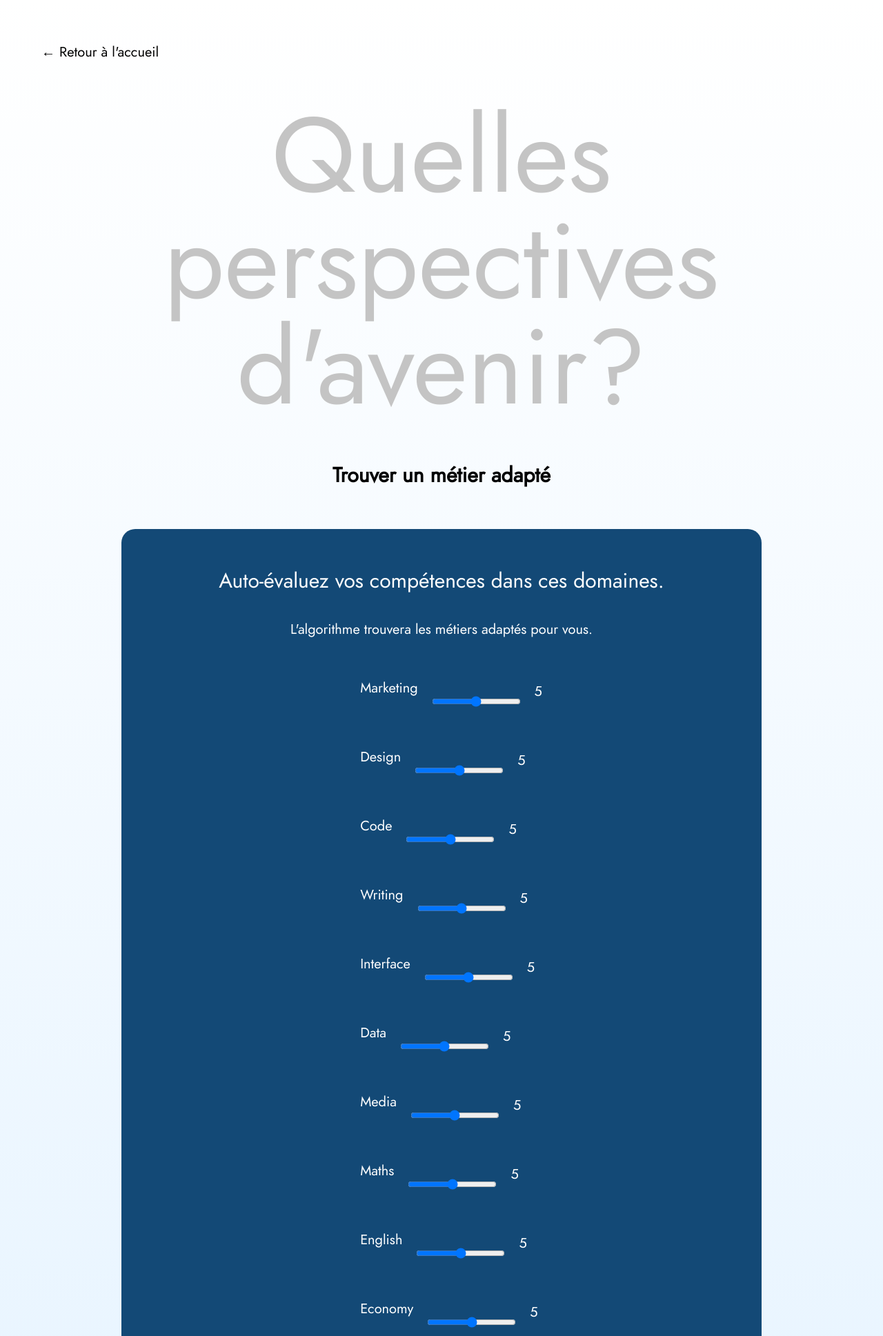
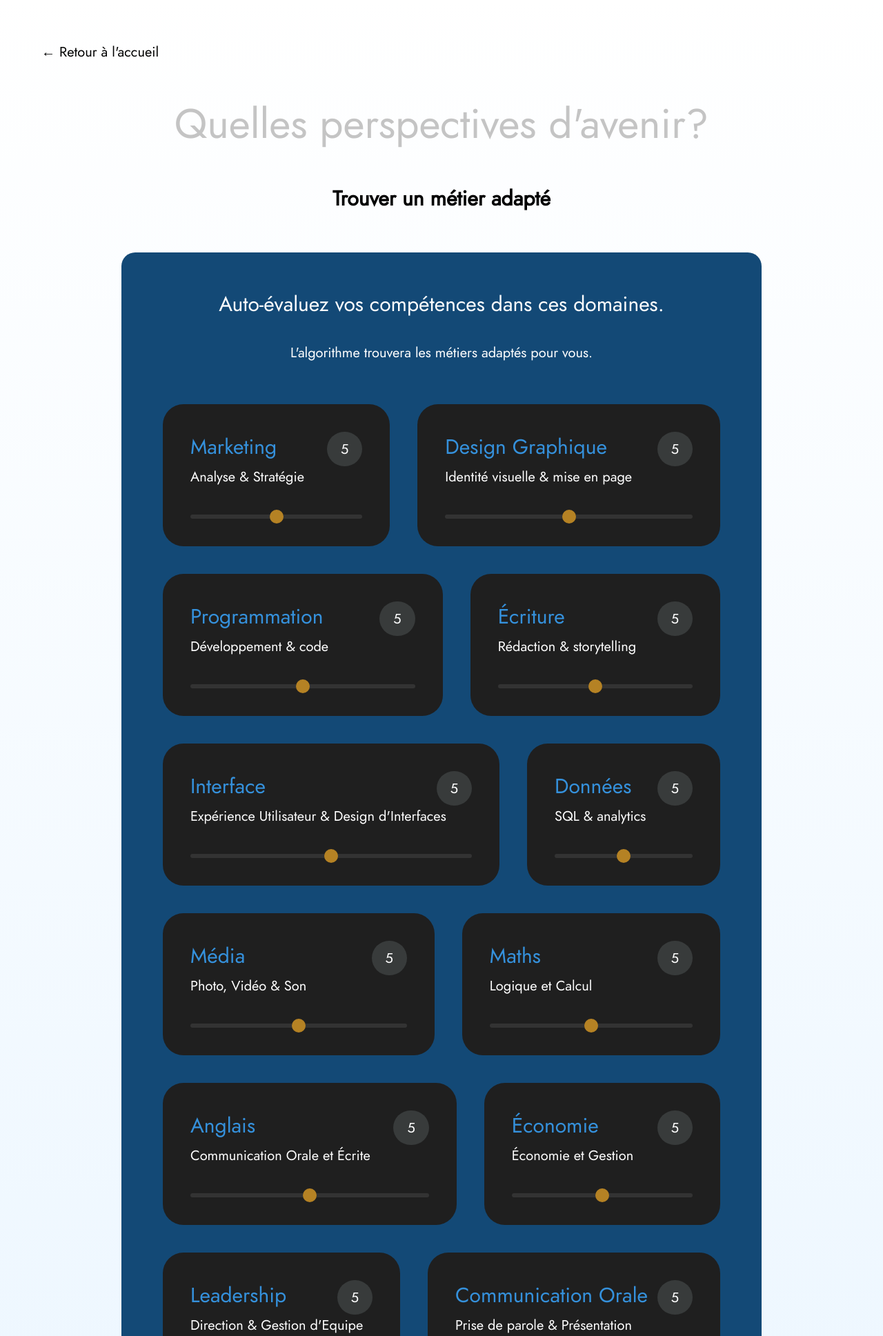
Before and after one commit to Thibault-HEIG/DisplayFlex, a PHP site: page /profile-guesser.html in a window 1280 px wide. Shown: the top 1937 px of the page at 69% size. Run offline with PHP 8.4, Linux system fonts and the light colour scheme.

Commit message:
Ajout des soft skills avec un filtre au 0

```diff
--- a/public/css/profile-guesser.css
+++ b/public/css/profile-guesser.css
@@ -4,6 +4,7 @@
 section#hero {
 
     h1 {
+        font-size: var(--fs-large);
         text-align: center;
         margin: 3rem 0;
     }
@@ -24,11 +25,10 @@ section#test-form {
         flex-direction: column;
         max-width: 80%;
         margin: 0 auto;
-        justify-content: space-evenly;
         align-items: center;
         color: var(--color-white);
 
-        h3 {
+        &>h3 {
             font-size: var(--fs-medium);
             font-weight: 400;
             line-height: 1;
@@ -38,32 +38,73 @@ section#test-form {
         div#input-group {
             margin-top: 3rem;
             display: flex;
-            flex-direction: column;
             gap: 2rem;
             flex-wrap: wrap;
 
             div.skill {
                 display: flex;
-                gap: 1rem;
+                flex-direction: column;
+                flex-grow: 1;
+                align-content: space-between;
+                min-width: 30%;
+                background-color: rgb(31, 31, 31);
+                padding: 2rem;
+                border-radius: 30px;
+
+                div.skill-top {
+                    display: flex;
+                    justify-content: space-between;
 
                     h3 {
+                        color: var(--color-blue);
+                        font-size: var(--fs-medium);
+                        font-weight: 400;
+                    }
+
+                    span {
+                        background-color: rgba(226, 253, 255, 0.125);
+                        padding: 0.5rem 1rem;
+                        border-radius: 100px;
+                    }
+                }
+
+                p {
                     font-size: var(--fs-base);
                 }
 
-                input {}
+                input[type="range"] {
+                    margin-top: 2rem;
+                    /* RESET */
+                    -webkit-appearance: none;
+                    appearance: none;
+                    width: 100%;
+                    background: transparent;
+                    /* RESET */
 
-                .skill-dot {
-                    width: 8px;
-                    height: 8px;
+                    &::-webkit-slider-runnable-track {
+                        height: 6px;
+                        border-radius: 10px;
+                        background: #333;
+                    }
+
+                    &::-webkit-slider-thumb {
+                        -webkit-appearance: none;
+                        width: 20px;
+                        height: 20px;
                         border-radius: 50%;
-                    background: var(--color-);
-                    flex-shrink: 0;
+                        background: var(--color-orange);
+                        margin-top: -7px; /* centers it on the track */
+                        cursor: pointer;
+                    }
+                }
+            }
         }
     }
 
     button {
+        margin-top: 2rem;
         font-family: Jost;
-                padding: 0.5rem 2rem;
+        padding: 1rem 2rem;
         border-radius: 20px;
         background-color: var(--color-orange);
         border: none;
--- a/public/profile-guesser.html
+++ b/public/profile-guesser.html
@@ -22,73 +22,151 @@
             <p>L'algorithme trouvera les métiers adaptés pour vous.</p>
 
             <div id="input-group">
+                <!-- All skills use the same structure: .skill-top (name + value), optional description, then the range input -->
                 <div class="skill" id="marketing">
-                    <span class="skill-dot"></span>
-                    <h3 class="skill-name">Marketing</h3>
+                    <div class="skill-top">
+                        <h3 class="skill-name">Marketing</h3>
+                        <span class="skill-value" id="v0">5</span>
+                    </div>
+                    <p class="description">Analyse & Stratégie</p>
                     <input type="range" min="0" max="10" step="1" value="5" id="s0">
-                    <span class="skill-value" id="v0"></span>
                 </div>
+
                 <div class="skill" id="graphic-design">
-                    <span class="skill-dot"></span>
-                    <h3 class="skill-name">Design</h3>
+                    <div class="skill-top">
+                        <h3 class="skill-name">Design Graphique</h3>
+                        <span class="skill-value" id="v1">5</span>
+                    </div>
+                    <p class="description">Identité visuelle & mise en page</p>
                     <input type="range" min="0" max="10" step="1" value="5" id="s1">
-                    <span class="skill-value" id="v1"></span>
                 </div>
+
                 <div class="skill" id="coding">
-                    <span class="skill-dot"></span>
-                    <h3 class="skill-name">Code</h3>
+                    <div class="skill-top">
+                        <h3 class="skill-name">Programmation</h3>
+                        <span class="skill-value" id="v2">5</span>
+                    </div>
+                    <p class="description">Développement & code</p>
                     <input type="range" min="0" max="10" step="1" value="5" id="s2">
-                    <span class="skill-value" id="v2"></span>
                 </div>
+
                 <div class="skill" id="writing">
-                    <span class="skill-dot"></span>
-                    <h3 class="skill-name">Writing</h3>
+                    <div class="skill-top">
+                        <h3 class="skill-name">Écriture</h3>
+                        <span class="skill-value" id="v3">5</span>
+                    </div>
+                    <p class="description">Rédaction & storytelling</p>
                     <input type="range" min="0" max="10" step="1" value="5" id="s3">
-                    <span class="skill-value" id="v3"></span>
                 </div>
+
                 <div class="skill" id="interface">
-                    <span class="skill-dot"></span>
-                    <h3 class="skill-name">Interface</h3>
+                    <div class="skill-top">
+                        <h3 class="skill-name">Interface</h3>
+                        <span class="skill-value" id="v4">5</span>
+                    </div>
+                    <p class="description">Expérience Utilisateur & Design d'Interfaces</p>
                     <input type="range" min="0" max="10" step="1" value="5" id="s4">
-                    <span class="skill-value" id="v4"></span>
                 </div>
+
                 <div class="skill" id="data">
-                    <span class="skill-dot"></span>
-                    <h3 class="skill-name">Data</h3>
+                    <div class="skill-top">
+                        <h3 class="skill-name">Données</h3>
+                        <span class="skill-value" id="v5">5</span>
+                    </div>
+                    <p class="description">SQL & analytics</p>
                     <input type="range" min="0" max="10" step="1" value="5" id="s5">
-                    <span class="skill-value" id="v5"></span>
                 </div>
+
                 <div class="skill" id="media">
-                    <span class="skill-dot"></span>
-                    <h3 class="skill-name">Media</h3>
+                    <div class="skill-top">
+                        <h3 class="skill-name">Média</h3>
+                        <span class="skill-value" id="v6">5</span>
+                    </div>
+                    <p class="description">Photo, Vidéo & Son</p>
                     <input type="range" min="0" max="10" step="1" value="5" id="s6">
-                    <span class="skill-value" id="v6"></span>
                 </div>
+
                 <div class="skill" id="maths">
-                    <span class="skill-dot"></span>
-                    <h3 class="skill-name">Maths</h3>
+                    <div class="skill-top">
+                        <h3 class="skill-name">Maths</h3>
+                        <span class="skill-value" id="v7">5</span>
+                    </div>
+                    <p class="description">Logique et Calcul</p>
                     <input type="range" min="0" max="10" step="1" value="5" id="s7">
-                    <span class="skill-value" id="v7"></span>
                 </div>
+
                 <div class="skill" id="english">
-                    <span class="skill-dot"></span>
-                    <h3 class="skill-name">English</h3>
+                    <div class="skill-top">
+                        <h3 class="skill-name">Anglais</h3>
+                        <span class="skill-value" id="v8">5</span>
+                    </div>
+                    <p class="description">Communication Orale et Écrite</p>
                     <input type="range" min="0" max="10" step="1" value="5" id="s8">
-                    <span class="skill-value" id="v8"></span>
                 </div>
+
                 <div class="skill" id="economy">
-                    <span class="skill-dot"></span>
-                    <h3 class="skill-name">Economy</h3>
+                    <div class="skill-top">
+                        <h3 class="skill-name">Économie</h3>
+                        <span class="skill-value" id="v9">5</span>
+                    </div>
+                    <p class="description">Économie et Gestion</p>
                     <input type="range" min="0" max="10" step="1" value="5" id="s9">
-                    <span class="skill-value" id="v9"></span>
                 </div>
-                <button onclick="runAlgorithm()">Trouver son métier</button>
+                <div class="skill" id="leadership">
+                    <div class="skill-top">
+                        <h3 class="skill-name">Leadership</h3>
+                        <span class="skill-value" id="v10">5</span>
+                    </div>
+                    <p class="description">Direction & Gestion d'Equipe</p>
+                    <input type="range" min="0" max="10" step="1" value="5" id="s10">
+                </div>
+                <div class="skill" id="oral-communication">
+                    <div class="skill-top">
+                        <h3 class="skill-name">Communication Orale</h3>
+                        <span class="skill-value" id="v11">5</span>
+                    </div>
+                    <p class="description">Prise de parole & Présentation</p>
+                    <input type="range" min="0" max="10" step="1" value="5" id="s11">
+                </div>
+                <div class="skill" id="creativity">
+                    <div class="skill-top">
+                        <h3 class="skill-name">Créativité</h3>
+                        <span class="skill-value" id="v12">5</span>
+                    </div>
+                    <p class="description">Imagination & Originalité</p>
+                    <input type="range" min="0" max="10" step="1" value="5" id="s12">
+                </div>
+                <div class="skill" id="analytical-thinking">
+                    <div class="skill-top">
+                        <h3 class="skill-name">Pensée Analytique</h3>
+                        <span class="skill-value" id="v13">5</span>
+                    </div>
+                    <p class="description">Raisonnement & Synthèse</p>
+                    <input type="range" min="0" max="10" step="1" value="5" id="s13">
+                </div>
+                <div class="skill" id="project-management">
+                    <div class="skill-top">
+                        <h3 class="skill-name">Gestion de Projets</h3>
+                        <span class="skill-value" id="v14">5</span>
+                    </div>
+                    <p class="description">Organisation & Planification</p>
+                    <input type="range" min="0" max="10" step="1" value="5" id="s14">
+                </div>
+                <div class="skill" id="storytelling">
+                    <div class="skill-top">
+                        <h3 class="skill-name">StoryTelling</h3>
+                        <span class="skill-value" id="v15">5</span>
+                    </div>
+                    <p class="description">Émotion & Sens</p>
+                    <input type="range" min="0" max="10" step="1" value="5" id="s15">
+                </div>
             </div>
+            <button onclick="runAlgorithm()">Trouver son métier</button>
         </div>
 
         <div id="server-output"></div>
     </section>
-    <script src="scripts/profile-guesser.js"></script>
+    <script src="scripts/profileGuesser.js"></script>
 </body>
 
 </html>
--- a/public/scripts/profile-guesser.js
+++ /dev/null
@@ -1,103 +0,0 @@
-const output = document.getElementById('server-output');
-
-function showInputValues() { // Synchronise le chiffre avec le curseur
-  const inputs = document.querySelectorAll('#input-group input[type="range"]');
-
-  inputs.forEach((input) => {
-    // the HTML places the value span right after the input
-    const valueSpan = input.nextElementSibling;
-    if (valueSpan && valueSpan.classList.contains('skill-value')) {
-      // initialize displayed value
-      valueSpan.textContent = input.value;
-      // update on input
-      input.addEventListener('input', (event) => {
-        valueSpan.textContent = event.target.value;
-      });
-    }
-  });
-}
-
-const JOB_DESCRIPTIONS = {
-  "UX/UI Designer": "Conçoit des interfaces centrées sur l'utilisateur, entre wireframe et prototype.",
-  "Web Designer": "Crée l'identité visuelle et la mise en page de sites web.",
-  "Web Developer": "Développe et maintient des sites et applications web.",
-  "Data Analyst": "Analyse des données pour aider à la prise de décision.",
-  "Digital Marketing Manager": "Pilote les stratégies marketing sur les canaux digitaux.",
-  "Motion Designer": "Crée des animations et visuels en mouvement.",
-  "Graphic Designer": "Produit des visuels print et digitaux à forte identité.",
-  "Content Strategist": "Planifie et produit du contenu aligné sur les objectifs de marque.",
-  "Product Manager": "Coordonne le développement d'un produit entre équipes techniques et métier.",
-  "Creative Director": "Définit la vision créative globale d'un projet ou d'une marque.",
-  "SEO Specialist": "Optimise la visibilité d'un site dans les moteurs de recherche.",
-  "Full-stack Developer": "Développe aussi bien le front-end que le back-end d'une application."
-};
-
-function parseAndDisplay(text) {
-  const parts = text.split('/');
-  parts.shift(); // remove "SUCCESS"
-
-  const results = parts.map(part => {
-    const [name, score] = part.split('_');
-    return { name, score: parseInt(score) };
-  });
-
-  output.innerHTML = results.map((r, i) => `
-    <div class="result-item rank-${i + 1}">
-      <div>
-        <div class="title">
-          <span class="result-rank">#${i + 1}</span>
-          <h3 class="result-name">${r.name}</h3>
-        </div>
-        <p class="result-desc">${JOB_DESCRIPTIONS[r.name] || '...'}</p>
-      </div>
-      <span class="result-score">${r.score}%</span>
-    </div>
-  `).join('');
-}
-
-async function runAlgorithm() {
-  console.log("sent");
-  output.innerText = "Calcul en cours...";
-  // Read each range input by its id (s0..s9) to match the HTML order
-  const marketingScore = document.getElementById('s0').value; // Marketing
-  const graphicDesignScore = document.getElementById('s1').value; // Design
-  const codingScore = document.getElementById('s2').value; // Code
-  const writingScore = document.getElementById('s3').value; // Writing
-  const interfaceScore = document.getElementById('s4').value; // Interface / Design Thinking
-  const dataScore = document.getElementById('s5').value; // Data / SQL
-  const mediaScore = document.getElementById('s6').value; // Media
-  const mathsScore = document.getElementById('s7').value; // Maths
-  const englishScore = document.getElementById('s8').value; // English
-  const economyScore = document.getElementById('s9').value; // Economy
-
-  const valuesData = [
-    marketingScore,
-    graphicDesignScore,
-    codingScore,
-    writingScore,
-    interfaceScore,
-    dataScore,
-    mediaScore,
-    mathsScore,
-    englishScore,
-    economyScore
-  ].join('/');
-
-  console.log(valuesData);
-
-  try {
-    const response = await fetch('/api/algorithm/job', {
-      method: 'POST',
-      body: valuesData,
-    });
-    var text = await response.text();
-    console.log(text);
-    if (text.startsWith("SUCCESS")) {
-      parseAndDisplay(text);
-    }
-  } catch (error) {
-    output.innerText = "Thibault a fait de la merde.";
-  }
-}
-
-showInputValues();
--- /dev/null
+++ b/public/scripts/profileGuesser.js
@@ -0,0 +1,161 @@
+const output = document.getElementById('server-output');
+
+function showInputValues() { // Synchronise le chiffre avec le curseur
+  // For each .skill container, find the range input and the .skill-value span
+  const skills = document.querySelectorAll('#input-group .skill');
+
+  skills.forEach(skill => {
+    const input = skill.querySelector('input[type="range"]');
+    const valueSpan = skill.querySelector('.skill-value');
+
+    // initialize displayed value
+    valueSpan.textContent = input.value;
+
+    // update on input
+    input.addEventListener('input', (event) => {
+      valueSpan.textContent = event.target.value;
+    });
+  });
+}
+
+const JOB_DESCRIPTIONS = {
+  "UX-UI Designer":
+    "Conçoit des expériences et interfaces centrées utilisateur, mène la recherche UX, crée wireframes, prototypes et maquettes UI, puis teste et itère les parcours pour améliorer l’ergonomie sur web et mobile.",
+
+  "Web Designer":
+    "Crée l’identité visuelle et la mise en page de sites web, définit la charte graphique digitale, conçoit maquettes responsives et éléments graphiques en veillant à la cohérence de marque et à l’accessibilité.",
+
+  "Web Developer":
+    "Développe et maintient des sites et applications web, écrit du code propre et testable (front et/ou back), intègre maquettes, optimise les performances et corrige les bugs en collaboration avec les designers et chefs de projet.",
+
+  "Data Analyst":
+    "Collecte, nettoie et analyse des données pour dégager des insights, construit tableaux de bord et rapports, formule des recommandations métier basées sur les indicateurs clés pour aider à la décision.",
+
+  "Digital Marketing Manager":
+    "Pilote les stratégies marketing digitales (SEO/SEA, e-mail, réseaux sociaux, display), planifie et exécute les campagnes, suit les KPIs, optimise les budgets médias et coordonne agences et équipes internes.",
+
+  "Motion Designer":
+    "Crée des animations 2D/3D et visuels en mouvement pour le web, la publicité ou le produit, participe à la conception créative, prépare storyboards et moodboards, puis anime typographie, illustration et vidéo.",
+
+  "Graphic Designer":
+    "Conçoit des identités visuelles et supports print/digitaux (logos, affiches, bannières, interfaces), met en forme messages et concepts de marque en images claires et impactantes, en respectant charte et contraintes techniques.",
+
+  "Content Strategist":
+    "Définit la stratégie éditoriale multicanale, planifie et coordonne la production de contenus, structure les messages selon les objectifs business et SEO, mesure la performance et ajuste les formats et sujets.",
+
+  "Product Manager":
+    "Porter la vision du produit, analyser besoins utilisateurs et marché, prioriser la roadmap, rédiger user stories et coordonner équipes design, tech et business pour livrer des fonctionnalités à forte valeur.",
+
+  "Creative Director":
+    "Définit la vision créative globale d’une marque ou d’un projet, supervise les concepts visuels et narratifs, encadre les équipes créatives, valide les pistes et garantit la cohérence esthétique et stratégique.",
+
+  "SEO Specialist":
+    "Optimise la visibilité d’un site sur les moteurs de recherche via audit technique, recherche de mots-clés, optimisation on-page, netlinking et analyse de performances pour augmenter trafic organique qualifié.",
+
+  "Full-Stack Developer":
+    "Développe le front-end et le back-end d’applications web, conçoit APIs et modèles de données, intègre interfaces, gère la logique serveur et veille à la performance, la sécurité et la maintenabilité de l’ensemble.",
+
+  "Communication Specialist":
+    "Conçoit et met en œuvre des stratégies de communication 360° (médias, réseaux sociaux, événements, RP), rédige contenus et messages clés, gère la relation avec les parties prenantes et suit la réputation de la marque."
+};
+
+function parseAndDisplay(text) {
+  const parts = text.split('/');
+  parts.shift(); // remove "SUCCESS"
+
+  const results = parts.map(part => {
+    const [name, score] = part.split('_');
+    return { name, score: parseInt(score) };
+  });
+
+  output.innerHTML = results.map((r, i) => `
+    <div class="result-item rank-${i + 1}">
+      <div>
+        <div class="title">
+          <span class="result-rank">#${i + 1}</span>
+          <h3 class="result-name">${r.name}</h3>
+        </div>
+        <p class="result-desc">${JOB_DESCRIPTIONS[r.name] || '...'}</p>
+      </div>
+      <span class="result-score">${r.score}%</span>
+    </div>
+  `).join('');
+}
+
+async function runAlgorithm() {
+  console.log("data sent");
+  // Show skeleton immediately
+  output.innerHTML = `
+    <div class="skeleton-loader">
+      ${Array(3).fill(`
+        <div class="skeleton-item">
+          <div class="skeleton-rank"></div>
+          <div class="skeleton-text">
+            <div class="skeleton-title"></div>
+            <div class="skeleton-desc"></div>
+          </div>
+          <div class="skeleton-score"></div>
+        </div>
+      `).join('')}
+    </div>
+  `;
+
+  output.scrollIntoView({ behavior: 'smooth', block: 'start' }); // Scroll a bit
+
+  const delay = new Promise(resolve => setTimeout(resolve, 2000));
+
+  // Read each range input by its id (s0..s9) to match the HTML order
+  const marketingScore = document.getElementById('s0').value; // Marketing
+  const graphicDesignScore = document.getElementById('s1').value; // Design
+  const codingScore = document.getElementById('s2').value; // Code
+  const writingScore = document.getElementById('s3').value; // Writing
+  const interfaceScore = document.getElementById('s4').value; // Interface / Design Thinking
+  const dataScore = document.getElementById('s5').value; // Data / SQL
+  const mediaScore = document.getElementById('s6').value; // Media
+  const mathsScore = document.getElementById('s7').value; // Maths
+  const englishScore = document.getElementById('s8').value; // English
+  const economyScore = document.getElementById('s9').value; // Economy
+  const leadershipScore = document.getElementById('s10').value; // Leadership
+  const oralCommunicationScore = document.getElementById('s11').value; // Oral Communication
+  const creativityScore = document.getElementById('s12').value; // Creativity
+  const analyticalThinkingScore = document.getElementById('s13').value; // Analytical Thinking
+  const projectManagementScore = document.getElementById('s14').value; // Project Management
+  const storytellingScore = document.getElementById('s15').value; // Storytelling
+
+
+
+  const valuesData = [
+    marketingScore,
+    graphicDesignScore,
+    codingScore,
+    writingScore,
+    interfaceScore,
+    dataScore,
+    mediaScore,
+    mathsScore,
+    englishScore,
+    economyScore,
+    leadershipScore,
+    oralCommunicationScore,
+    creativityScore,
+    analyticalThinkingScore,
+    projectManagementScore,
+    storytellingScore
+  ].join('/');
+
+  console.log(valuesData);
+
+  try {
+    // fetch + delay run in parallel
+    const [response] = await Promise.all([
+      fetch('/api/algorithm/job', { method: 'POST', body: valuesData }),
+      delay
+    ]);
+    const text = await response.text();
+    if (text.startsWith("SUCCESS")) parseAndDisplay(text);
+  } catch (error) {
+    output.innerText = "Thibault a fait de la merde.";
+  }
+}
+
+showInputValues();
```
Also changed, not shown: other parts of public/css/profile-guesser.css (+64 -1 lines), public/response-example.html (deleted, +0 -35 lines), sql/init.sql (+0 -36 lines), README.md, ecole.db, 4 other files. Lines whose indentation alone changed are shown as unchanged.
